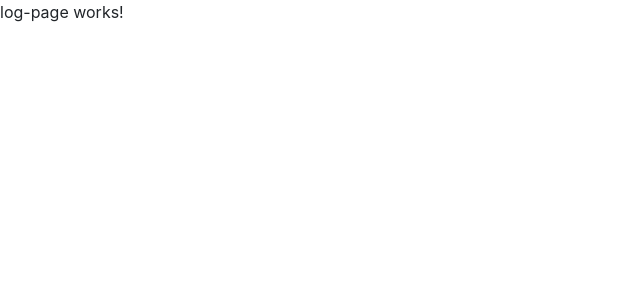
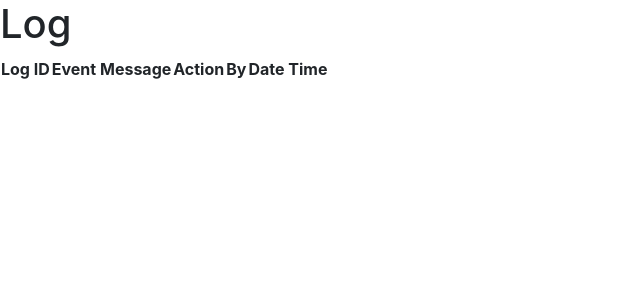
Before and after one commit to satapitchakorn/rock-head, an Angular app in the folder frontend/: page /log in a window 1280 px wide. Shown: the top 300 px of the page, without its empty margins (0-640 px from the left). Built offline with nearby package versions, Linux system fonts and the light colour scheme.

Commit message:
first log page implementation

```diff
--- a/frontend/src/app/log/components/log-page/log-page.component.html
+++ b/frontend/src/app/log/components/log-page/log-page.component.html
@@ -1 +1,12 @@
-<p>log-page works!</p>
+<h1>Log</h1>
+<table>
+    <th>Log ID</th>
+    <th>Event Message</th>
+    <th>Action</th>
+    <th>By</th>
+    <th>Date Time</th>
+
+
+
+
+</table>
```
Also changed, not shown: 1 other file (tests, documents, lock files or other folders).
